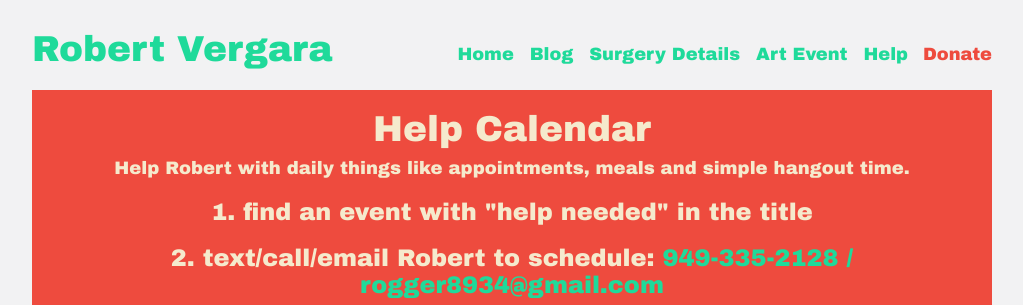
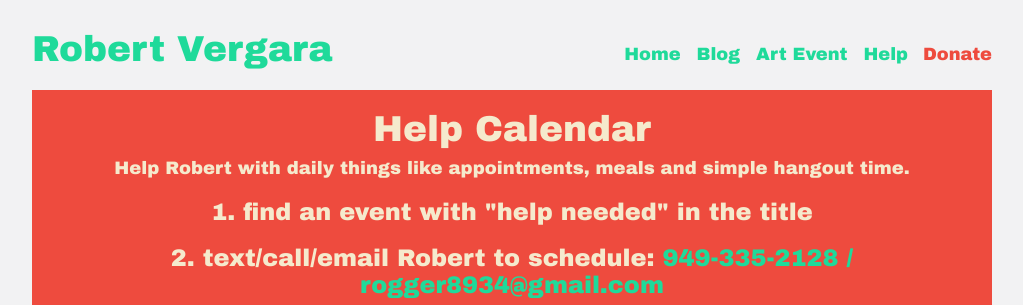
Before and after one commit to robertvergara/robertvergara.github.io, a website: page index.html at #/calendar in a window 1280 px wide. Shown: the top 305 px of the page, without its empty margins (128-1151 px from the left). Drawn offline with nearby package versions, Linux system fonts and the light colour scheme.

Commit message:
Update calendar.html

```diff
--- a/app/partials/calendar.html
+++ b/app/partials/calendar.html
@@ -6,7 +6,7 @@
         <ul id="list-horizontal">
           <li><a href="#/home">Home</a></li>
           <li><a href="http://bobvergara.blogspot.com/" target="_blank">Blog</a></li>
-          <li><a href="http://robertsfgeneralstay.blogspot.com/" target="_blank">Surgery Details</a></li>
+          <!--<li><a href="http://robertsfgeneralstay.blogspot.com/" target="_blank">Surgery Details</a></li>-->
           <li><a href="#/art-event">Art Event</a></li>
           <li><a href="#/calendar">Help</a></li>
         </ul>
```
